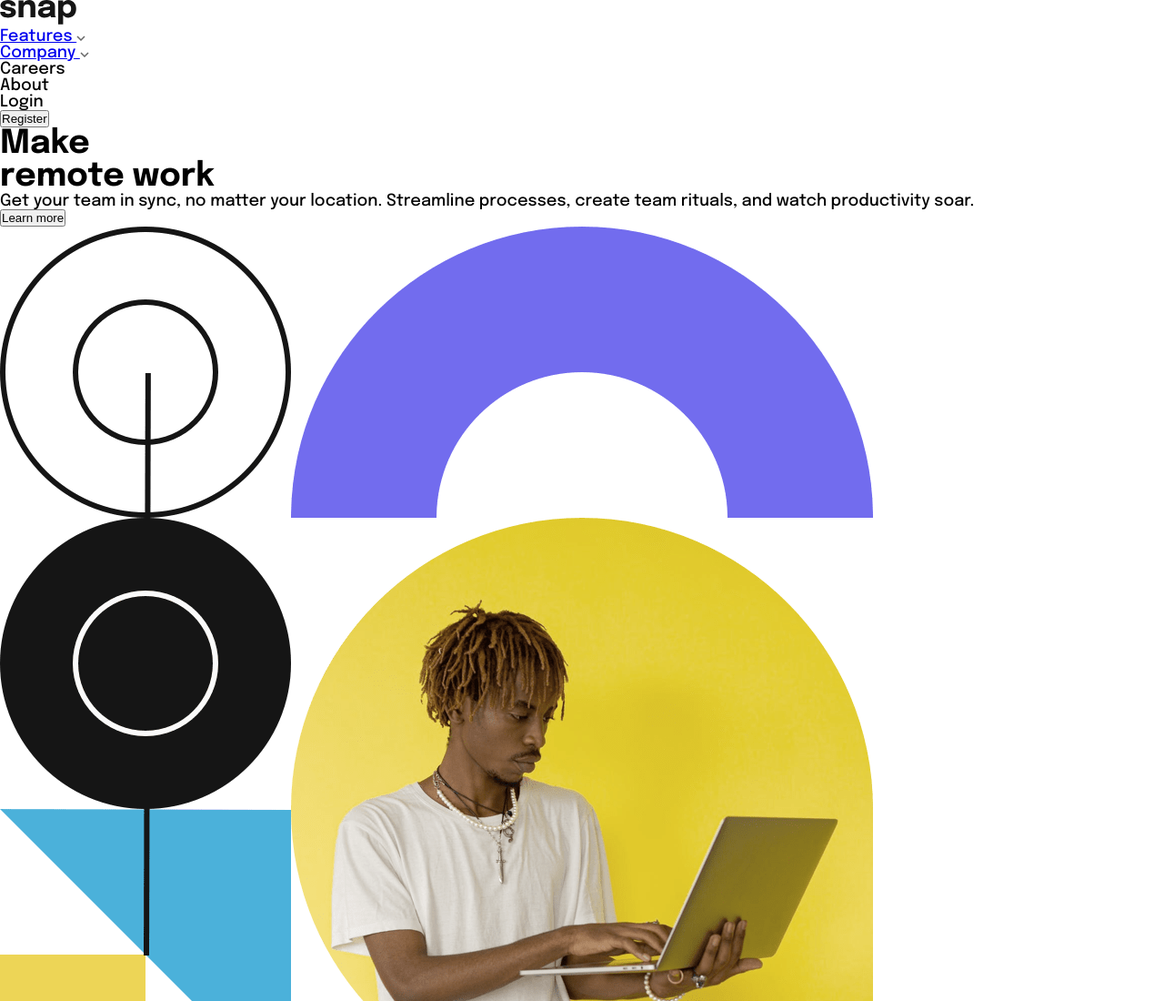
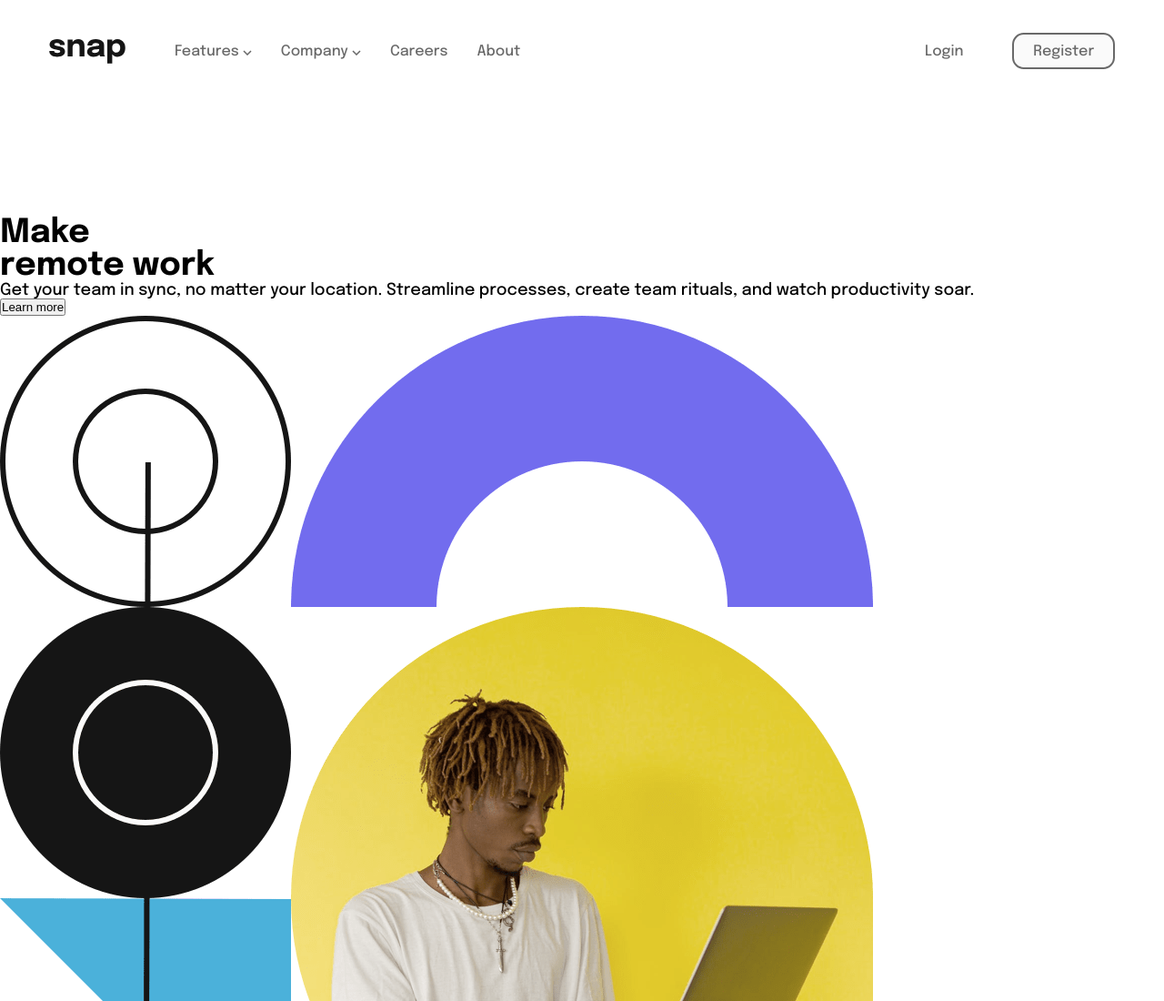
Before and after one commit to ATEOTG/intro-section-dropdown-nav, a plain HTML site: page index.html in a window 1280 px wide. Shown: the top 1100 px of the page at 91% size. Drawn offline with Linux system fonts and the light colour scheme.

Commit message:
styled the navigation section

```diff
--- a/style.css
+++ b/style.css
@@ -28,8 +28,8 @@ body {
 }
 
 .container {
+  width: 90%;
   max-width: 100rem;
-  padding: 0 3.2rem;
   margin: 0 auto;
 }
 
@@ -38,3 +38,82 @@ body {
 }
 
 /* NAV SECTION */
+.header {
+  display: flex;
+  justify-content: space-between;
+  margin: 2em 3em 9em 3em;
+  color: var(--grey-md);
+}
+
+.header-left,
+.header-right {
+  display: flex;
+  align-items: center;
+}
+
+.header-left {
+  gap: 3em;
+}
+
+.header-right {
+  gap: 3em;
+}
+
+.nav-lists {
+  font-size: 1.6rem;
+  display: flex;
+  gap: 2em;
+  list-style: none;
+}
+
+.nav-list {
+  transition: all 0.3s;
+}
+
+.nav-list:last-child:hover {
+  color: var(--black);
+  cursor: pointer;
+}
+
+.nav-drop:link,
+.nav-drop:visited {
+  text-decoration: none;
+  color: var(--grey-md);
+  transition: all 0.3s;
+}
+.nav-drop:hover,
+.nav-drop:active {
+  color: var(--black);
+}
+
+.nav-drop path {
+  transition: all 0.3s;
+}
+.nav-drop:hover path {
+  stroke: var(--black);
+}
+
+.login {
+  font-size: 1.6rem;
+  transition: all 0.3s;
+}
+.login:hover {
+  color: var(--black);
+  cursor: pointer;
+}
+
+.btn-header {
+  font-family: "Epilogue", sans-serif;
+  font-size: 1.6rem;
+  color: var(--grey-md);
+  background-color: var(--white);
+  padding: 0.6em 1.3em;
+  border: 2px solid var(--grey-md);
+  border-radius: 0.8em;
+  transition: all 0.3s;
+}
+.btn-header:hover {
+  color: var(--black);
+  border: 2px solid var(--black);
+  cursor: pointer;
+}
```
